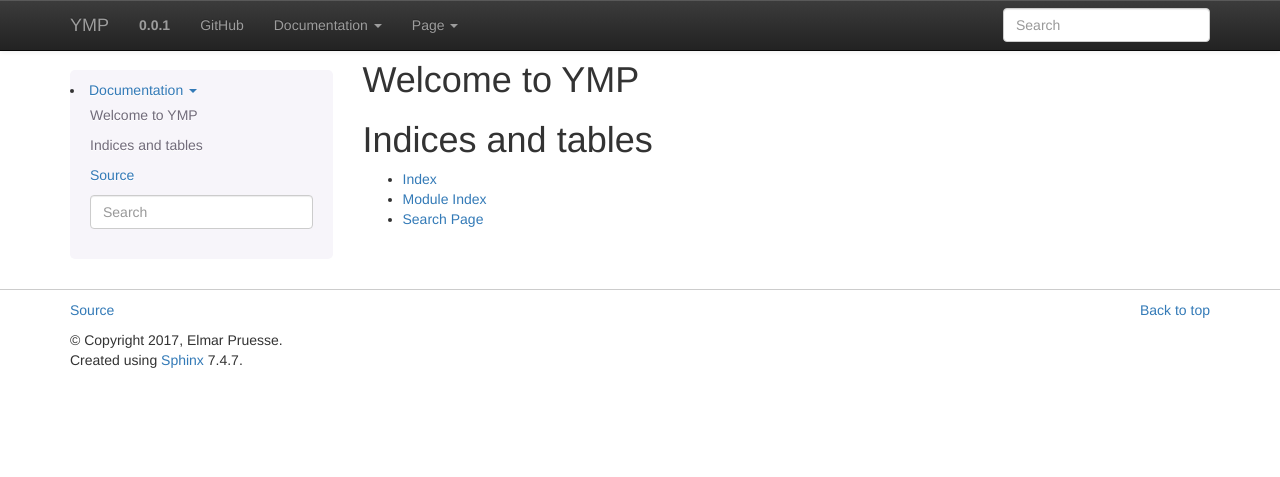
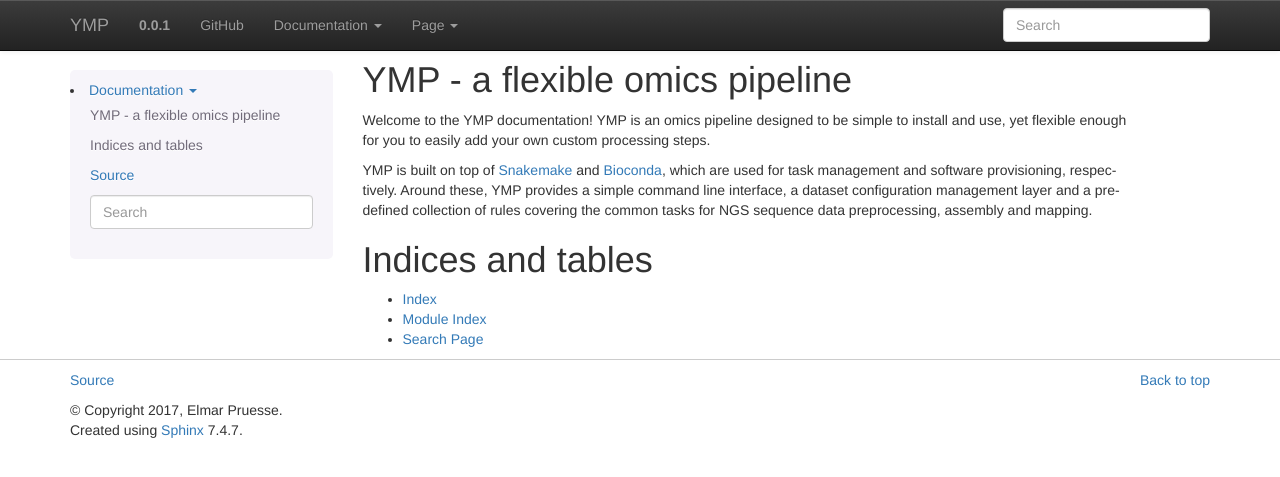
Before and after one commit to epruesse/ymp, a Sphinx documentation site: the page built from doc/index.rst, in a window 1280 px wide. Shown: the top 477 px of the page. Built offline with Sphinx 7.4.7, drawn with Linux system fonts in a browser that asks for light colours.

Commit message:
Add welcome paragraph to docs

```diff
--- a/doc/index.rst
+++ b/doc/index.rst
@@ -1,10 +1,19 @@
-.. YMP documentation master file, created by
-   sphinx-quickstart on Thu Sep 28 13:21:03 2017.
-   You can adapt this file completely to your liking, but it should at least
-   contain the root `toctree` directive.
+YMP - a flexible omics pipeline
+===============================
 
-Welcome to YMP
-===============================
+Welcome to the YMP documentation! YMP is an omics pipeline designed to be simple to
+install and use, yet flexible enough for you to easily add your own custom processing
+steps.
+
+YMP is built on top of Snakemake_ and Bioconda_, which are used for task management
+and software provisioning, respectively. Around these, YMP provides a simple command
+line interface, a dataset configuration management layer and a predefined collection
+of rules covering the common tasks for NGS sequence data preprocessing, assembly and
+mapping.
+
+.. _Snakemake: https://snakemake.readthedocs.io
+.. _Bioconda: https://bioconda.github.io
+
 
 .. toctree::
    :hidden:
```
